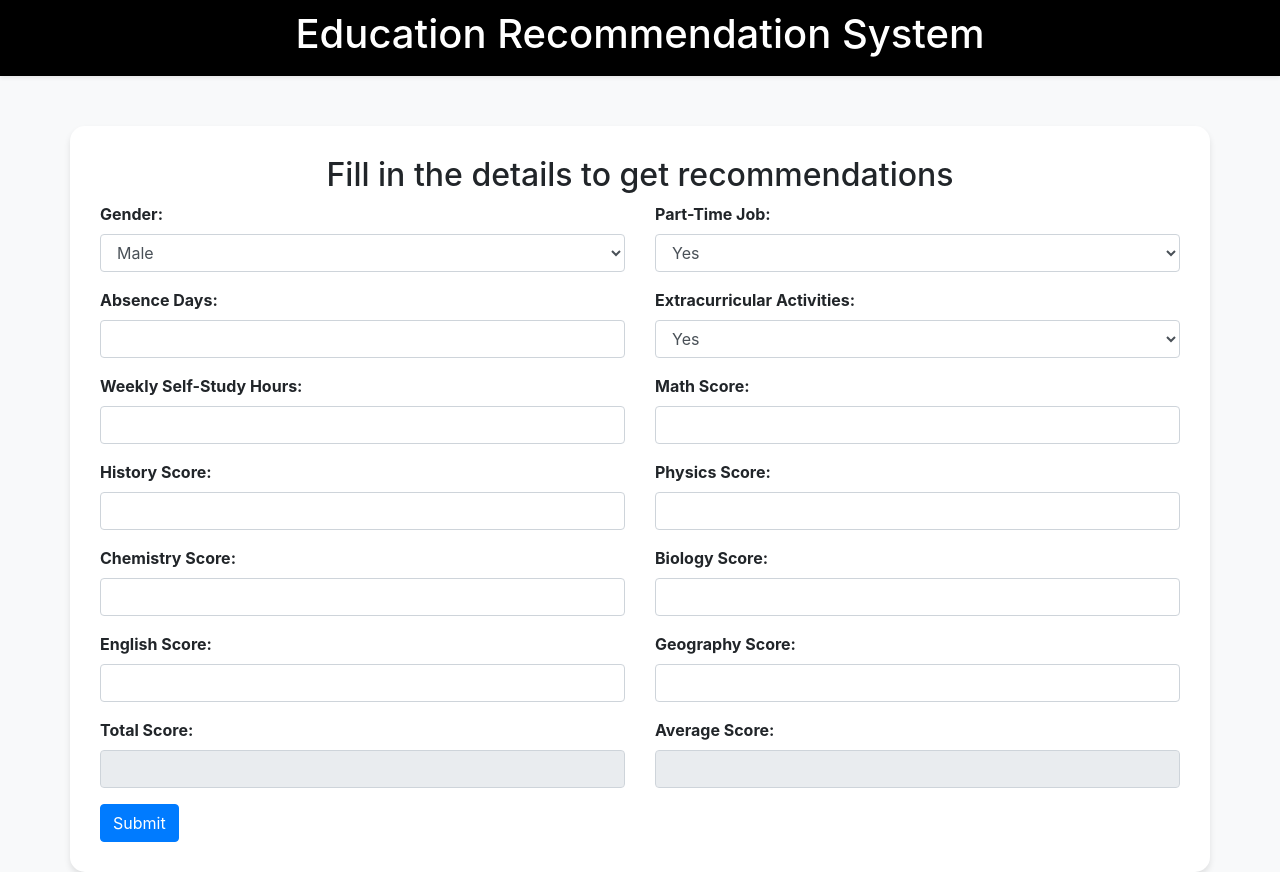
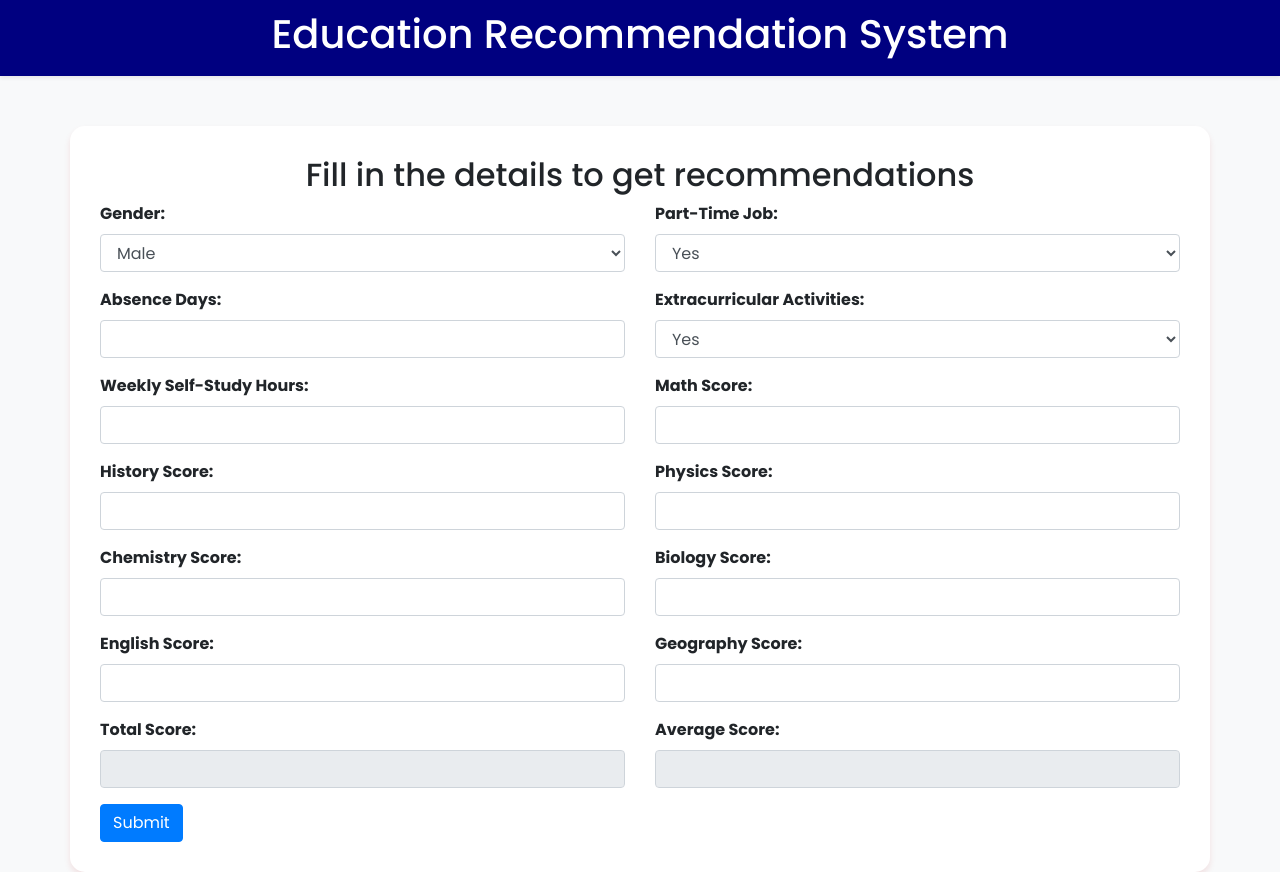
Before and after one commit to aditya95-pixel/hackheritage24, a Flask app: page /recommend in a window 1280 px wide. Run offline with Flask 3, Linux system fonts and the light colour scheme; parts of the project's set-up code (start-up, migrations or seed data) failed here and were passed over; some libraries are stand-ins or nearby versions.

Commit message:
Update recommend.html

```diff
--- a/HackHeritage/templates/recommend.html
+++ b/HackHeritage/templates/recommend.html
@@ -6,6 +6,10 @@
     <title>Studies Recommendation</title>
     <link rel="stylesheet" href="https://maxcdn.bootstrapcdn.com/bootstrap/4.5.2/css/bootstrap.min.css">
     <style>
+        @import url('https://fonts.googleapis.com/css2?family=Poppins:wght@100;200;300;400;500;600;700;800;900&display=swap');
+        *{
+            font-family:'Poppins', sans-serif;
+        }
         body {
             background-color: #f8f9fa;
         }
@@ -13,11 +17,13 @@
         .container {
             margin-top: 50px;
             border-radius: 15px;
-            box-shadow: 0 4px 6px rgba(0, 0, 0, 0.1);
+            box-shadow: 0 4px 6px rgba(189, 15, 15, 0.1);
             padding: 30px;
             background-color: #fff;
         }
-
+        .my-nav.shadow-sm.text-center{
+            background-color: #2E073F;
+        }
         .form-group label {
             font-weight: bold;
         }
@@ -41,7 +47,7 @@
     </script>
 </head>
 <body>
-<div class="mynav shadow-sm" style="background:black; color:white;font-weight:bold; padding:10px;width:100%;">
+<div class="mynav shadow-sm" style="background:navy; color:white;font-weight:bold; padding:10px;width:100%;">
         <h1 class="text-center">Education Recommendation System</h1>
     </div>
 <div class="container">
```
